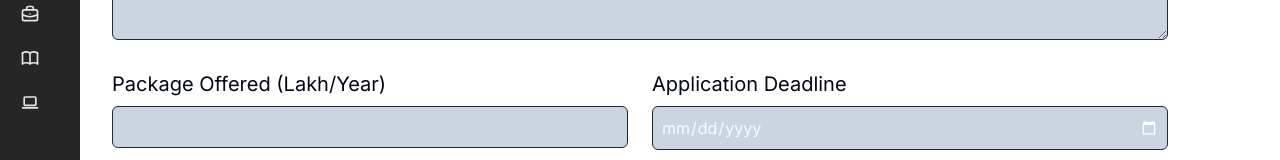
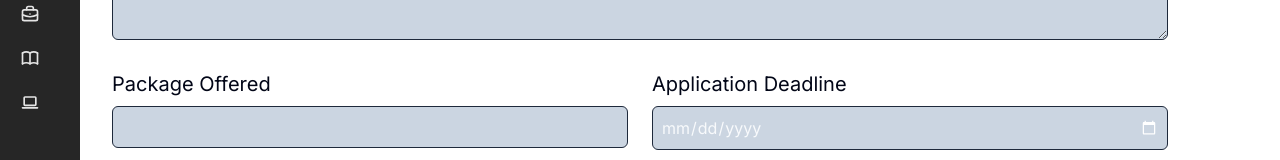
Before and after one commit to prachiii03/campus-log, a Next.js app: page /1/faculty/tpo-section/add-new-company-drive in a window 1280 px wide. Shown: the part 372-532 px from the top of the page. Built offline with nearby package versions, Linux system fonts and the light colour scheme; no server answers; the database is empty; sample sign-in values are in the browser's storage.

Commit message:
faculty tpo fixed

```diff
--- a/src/app/[collegeName]/faculty/tpo-section/add-new-company-drive/page.tsx
+++ b/src/app/[collegeName]/faculty/tpo-section/add-new-company-drive/page.tsx
@@ -141,7 +141,7 @@ const RecruitmentForm = () => {
         {/* Package Offered */}
         <div>
           <label className="block mb-2 text-xl text-slate-950" htmlFor="packageOffered">
-            Package Offered (Lakh/Year)
+            Package Offered
           </label>
           <input
             type="text"
```
